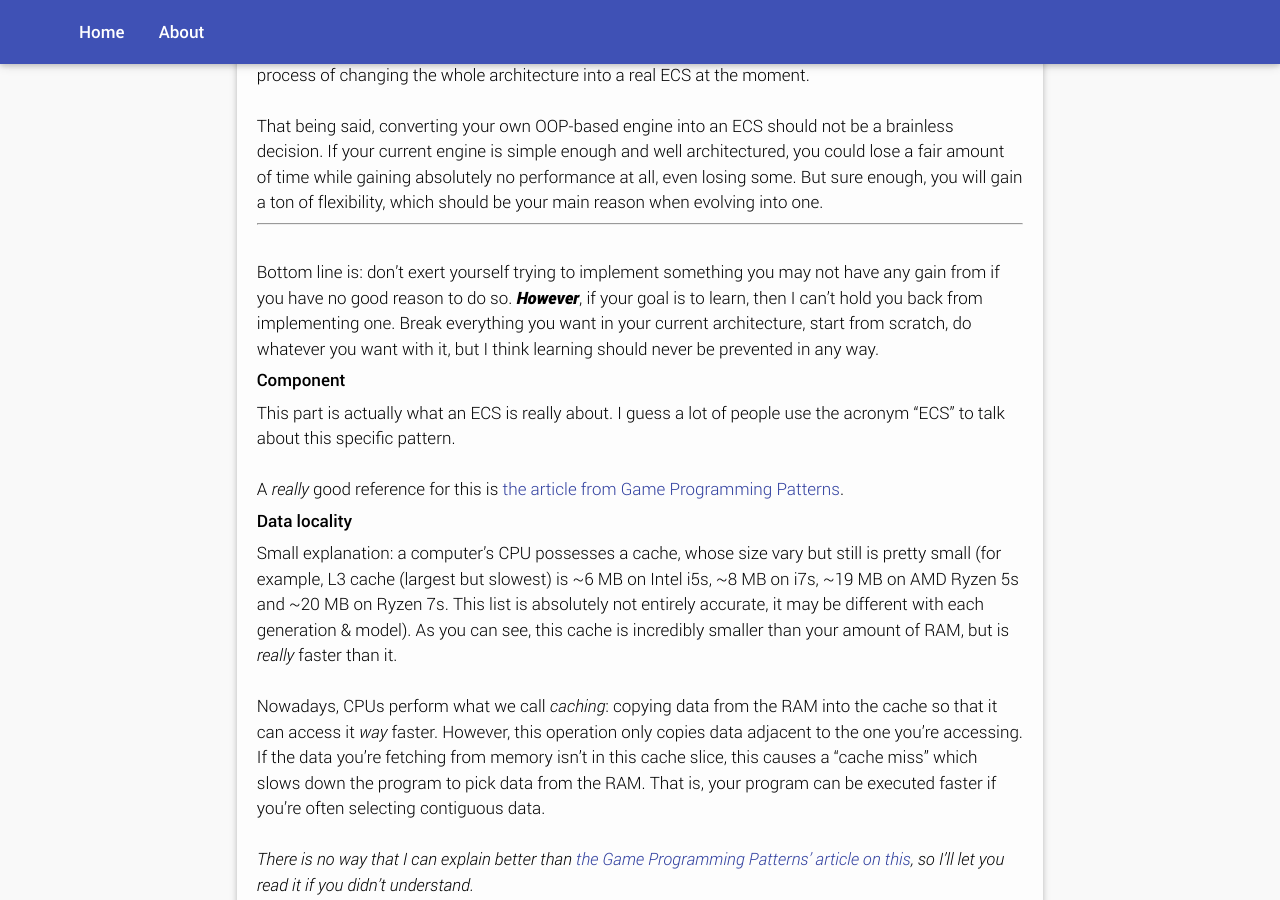
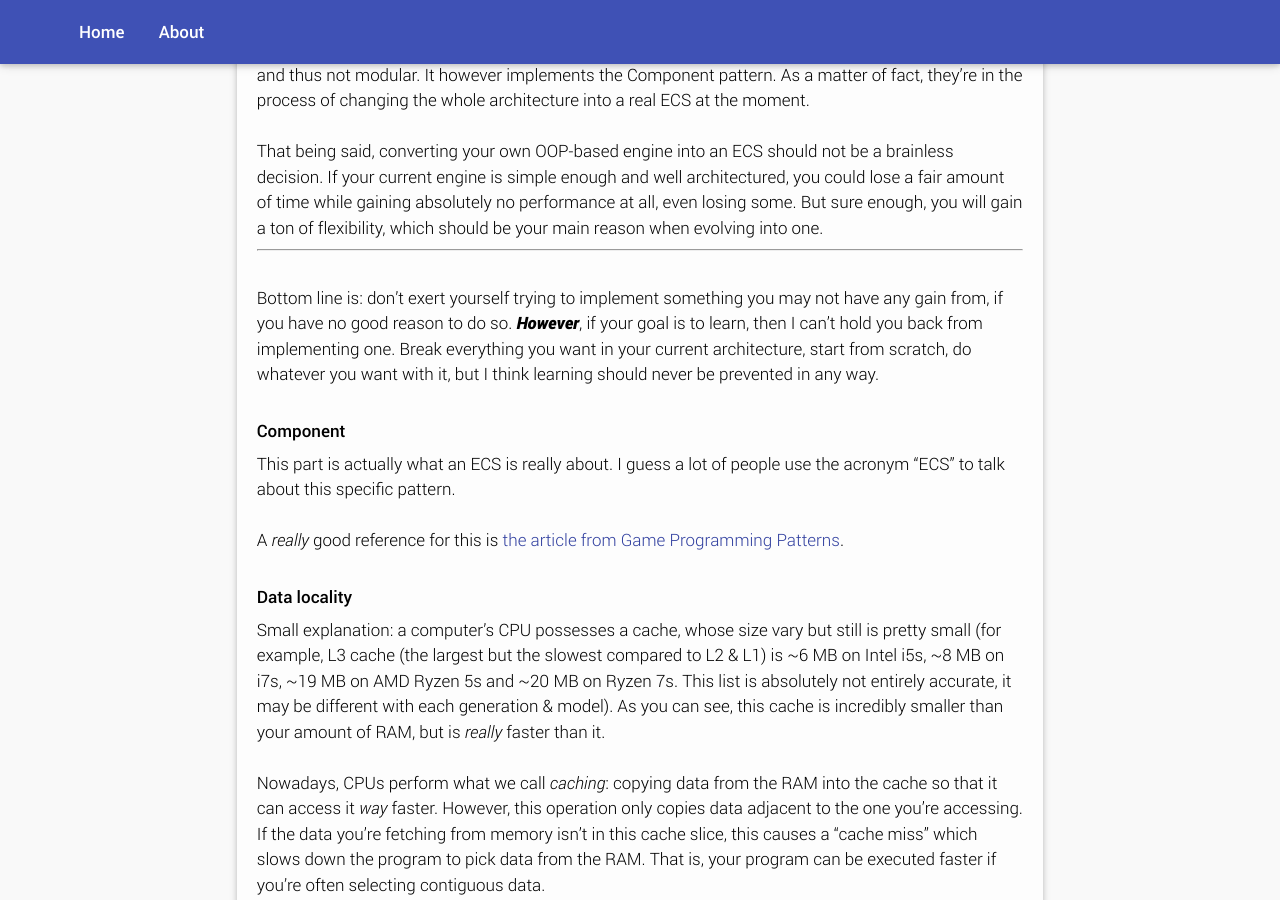
Before and after one commit to MakeItShaded/makeitshaded.github.io, a Jekyll site: the page built from _posts/2018-09-24-make-an-ecs.md, in a window 1280 px wide and 900 px high, scrolled down 1556 px. Built offline with Jekyll 4.4.1, drawn with Linux system fonts in a browser that asks for light colours; some web fonts are replaced; some of the changed text lies outside the part shown.

```diff
--- a/_posts/2018-09-24-make-an-ecs.md
+++ b/_posts/2018-09-24-make-an-ecs.md
@@ -9,12 +9,13 @@ category: [Tutorial]
 <br/>
 "ECS" is an acronym you can read quite a lot, since it seems to have been the common hype about game engines for the past few years. This tutorial/article is meant to get you to understand its concepts, and get a grasp of a basic implementation to build your own.
 
+<br/>
 ###### What **IS** an ECS?
 
 The acronym **ECS** stands for **E**ntity-**C**omponent **S**ystem. It is an architecture pattern mostly applied to game engines.
 
 <br/>
-Long story short: there is no proper definition of what an ECS actually is and, as such, there is no single way to implement it.
+Long story short: there is no proper definition of what an ECS actually is and, as such, there is no actual standard way to implement it.
 
 <br/>
 An "ECS" clearly isn't something well-defined. From what I've read about it though, I'd define the usual ECS being an implementation with:
@@ -51,8 +52,9 @@ That being said, converting your own OOP-based engine into an ECS should not be
 ---
 
 <br/>
-Bottom line is: don't exert yourself trying to implement something you may not have any gain from if you have no good reason to do so. ***However***, if your goal is to learn, then I can't hold you back from implementing one. Break everything you want in your current architecture, start from scratch, do whatever you want with it, but I think learning should never be prevented in any way.
+Bottom line is: don't exert yourself trying to implement something you may not have any gain from, if you have no good reason to do so. ***However***, if your goal is to learn, then I can't hold you back from implementing one. Break everything you want in your current architecture, start from scratch, do whatever you want with it, but I think learning should never be prevented in any way.
 
+<br/>
 ###### Component
 
 This part is actually what an ECS is really about. I guess a lot of people use the acronym "ECS" to talk about this specific pattern.
@@ -60,9 +62,10 @@ This part is actually what an ECS is really about. I guess a lot of people use t
 <br/>
 A _really_ good reference for this is [the article from Game Programming Patterns](http://gameprogrammingpatterns.com/component.html).
 
+<br/>
 ###### Data locality
 
-Small explanation: a computer's CPU possesses a cache, whose size vary but still is pretty small (for example, L3 cache (largest but slowest) is ~6 MB on Intel i5s, ~8 MB on i7s, ~19 MB on AMD Ryzen 5s and ~20 MB on Ryzen 7s. This list is absolutely not entirely accurate, it may be different with each generation & model). As you can see, this cache is incredibly smaller than your amount of RAM, but is _really_ faster than it.
+Small explanation: a computer's CPU possesses a cache, whose size vary but still is pretty small (for example, L3 cache (the largest but the slowest compared to L2 & L1) is ~6 MB on Intel i5s, ~8 MB on i7s, ~19 MB on AMD Ryzen 5s and ~20 MB on Ryzen 7s. This list is absolutely not entirely accurate, it may be different with each generation & model). As you can see, this cache is incredibly smaller than your amount of RAM, but is _really_ faster than it.
 
 <br/>
 Nowadays, CPUs perform what we call _caching_: copying data from the RAM into the cache so that it can access it _way_ faster. However, this operation only copies data adjacent to the one you're accessing. If the data you're fetching from memory isn't in this cache slice, this causes a "cache miss" which slows down the program to pick data from the RAM. That is, your program can be executed faster if you're often selecting contiguous data.
@@ -73,10 +76,12 @@ _There is no way that I can explain better than [the Game Programming Patterns'
 <br/>
 In that way, entities are meant to be in a single memory-contiguous collection (like an std::vector in C++, std::Vec in Rust, etc). As such, CPU caching doing its job and your entire world being contained in this collection, you minimize the amount of cache misses and allow your program to process data faster.
 
+<br/>
 ###### Update method
 
 This one's the easiest: in our System base class we will define a virtual methode `update`, which will be reimplemented by the inheriting systems. This will be where all our logic is, executed for each iteration of the game loop.
 
+<br/>
 ###### References
 
 - [What's an Entity System? - Wikidot](http://entity-systems.wikidot.com/)
```
